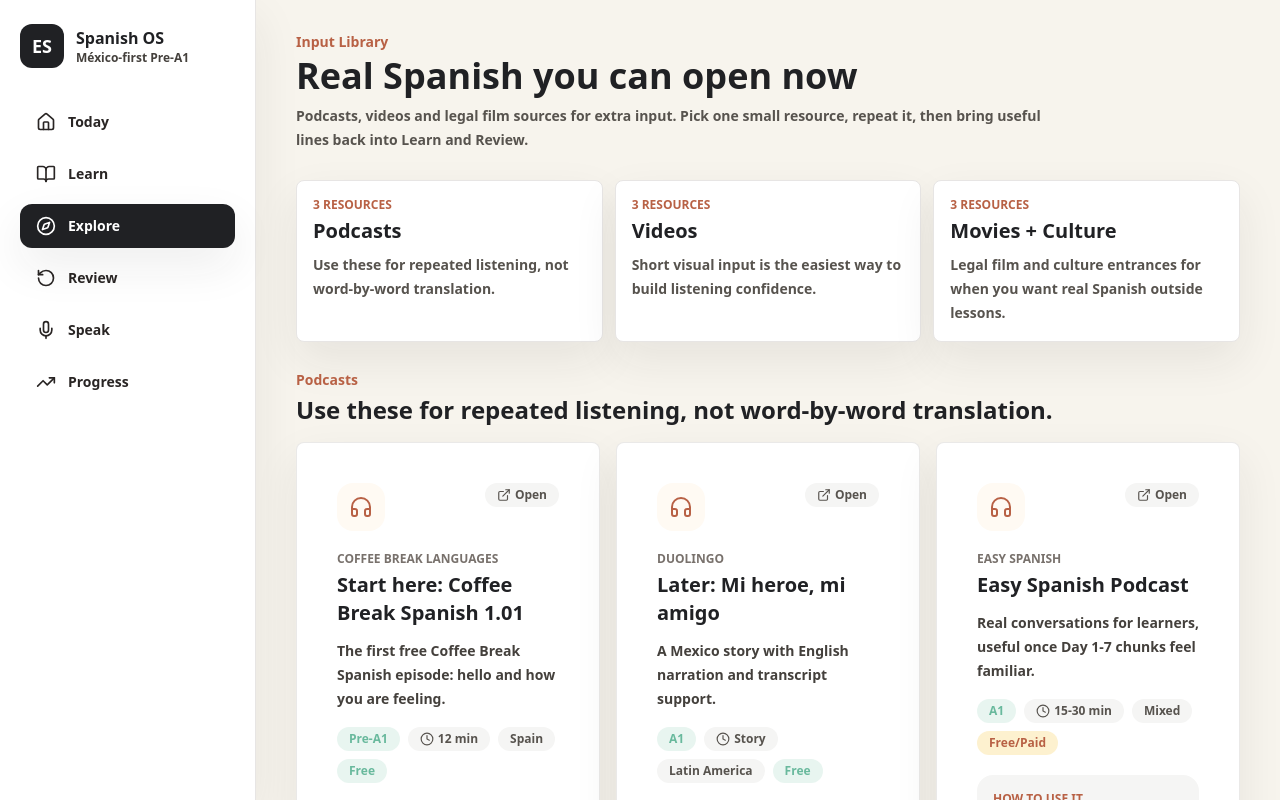
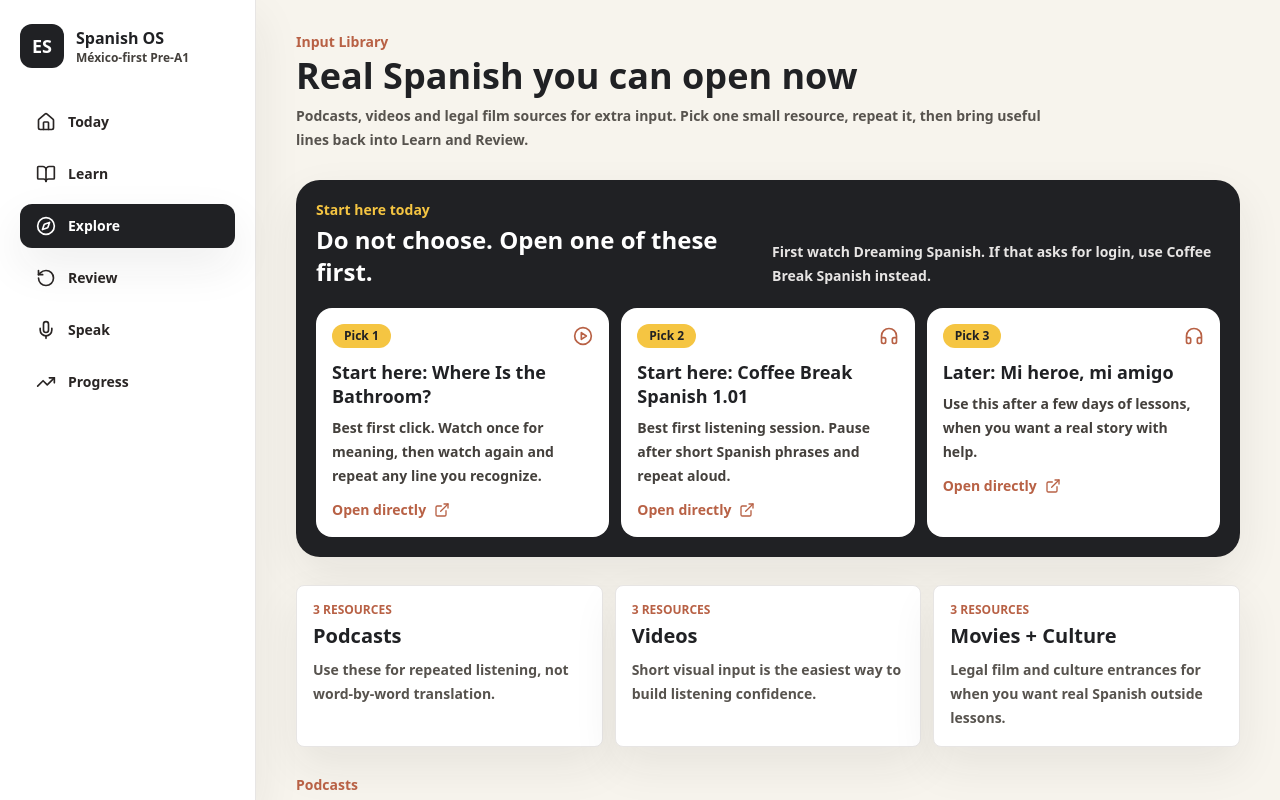
Before and after one commit to janeeepinky-cpu/spanish-learning-os, a Next.js app: page /explore in a window 1280 px wide. Shown: the top 800 px of the page. Built offline with nearby package versions, Linux system fonts and the light colour scheme.

Commit message:
Highlight start here resources

```diff
--- a/app/explore/page.tsx
+++ b/app/explore/page.tsx
@@ -28,6 +28,12 @@
   }
 ];
 
+const startHereIds = [
+  "dreaming-spanish-superbeginner",
+  "coffee-break-spanish",
+  "duolingo-spanish-podcast"
+];
+
 const accessStyle: Record<string, string> = {
   Free: "bg-mint/15 text-mint",
   "Free/Paid": "bg-sun/25 text-clay",
@@ -36,6 +42,10 @@
 };
 
 export default function ExplorePage() {
+  const startHere = startHereIds
+    .map((id) => exploreItems.find((item) => item.id === id))
+    .filter((item): item is (typeof exploreItems)[number] => Boolean(item));
+
   return (
     <div className="space-y-7">
       <header className="max-w-3xl">
@@ -45,6 +55,44 @@
           Podcasts, videos and legal film sources for extra input. Pick one small resource, repeat it, then bring useful lines back into Learn and Review.
         </p>
       </header>
+
+      <section className="rounded-[1.5rem] bg-ink p-5 text-white shadow-soft">
+        <div className="flex flex-col gap-2 sm:flex-row sm:items-end sm:justify-between">
+          <div>
+            <p className="text-sm font-black text-sun">Start here today</p>
+            <h2 className="mt-1 text-2xl font-black">Do not choose. Open one of these first.</h2>
+          </div>
+          <p className="max-w-md text-sm font-semibold leading-6 text-stone-200">
+            First watch Dreaming Spanish. If that asks for login, use Coffee Break Spanish instead.
+          </p>
+        </div>
+        <div className="mt-5 grid gap-3 lg:grid-cols-3">
+          {startHere.map((item, index) => {
+            const Icon = iconByType[item.type];
+
+            return (
+              <a
+                key={item.id}
+                href={item.url}
+                target="_blank"
+                rel="noreferrer"
+                className="rounded-2xl bg-white p-4 text-ink transition hover:bg-[#fff8e8]"
+              >
+                <div className="flex items-center justify-between gap-3">
+                  <span className="rounded-full bg-sun px-3 py-1 text-xs font-black text-ink">Pick {index + 1}</span>
+                  <Icon className="h-5 w-5 text-clay" aria-hidden />
+                </div>
+                <h3 className="mt-3 text-lg font-black leading-6">{item.title}</h3>
+                <p className="mt-2 text-sm font-semibold leading-6 text-stone-700">{item.useFor}</p>
+                <div className="mt-3 inline-flex items-center gap-2 text-sm font-black text-clay">
+                  Open directly
+                  <ExternalLink className="h-4 w-4" aria-hidden />
+                </div>
+              </a>
+            );
+          })}
+        </div>
+      </section>
 
       <section className="grid gap-3 md:grid-cols-3">
         {groups.map((group) => {
```
